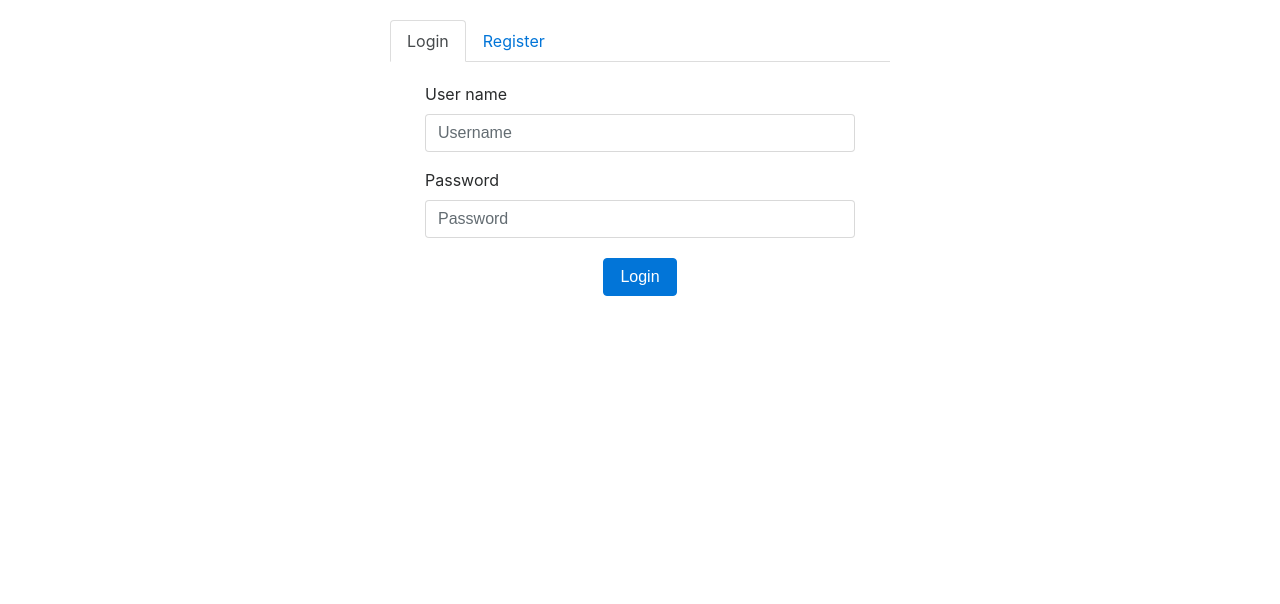
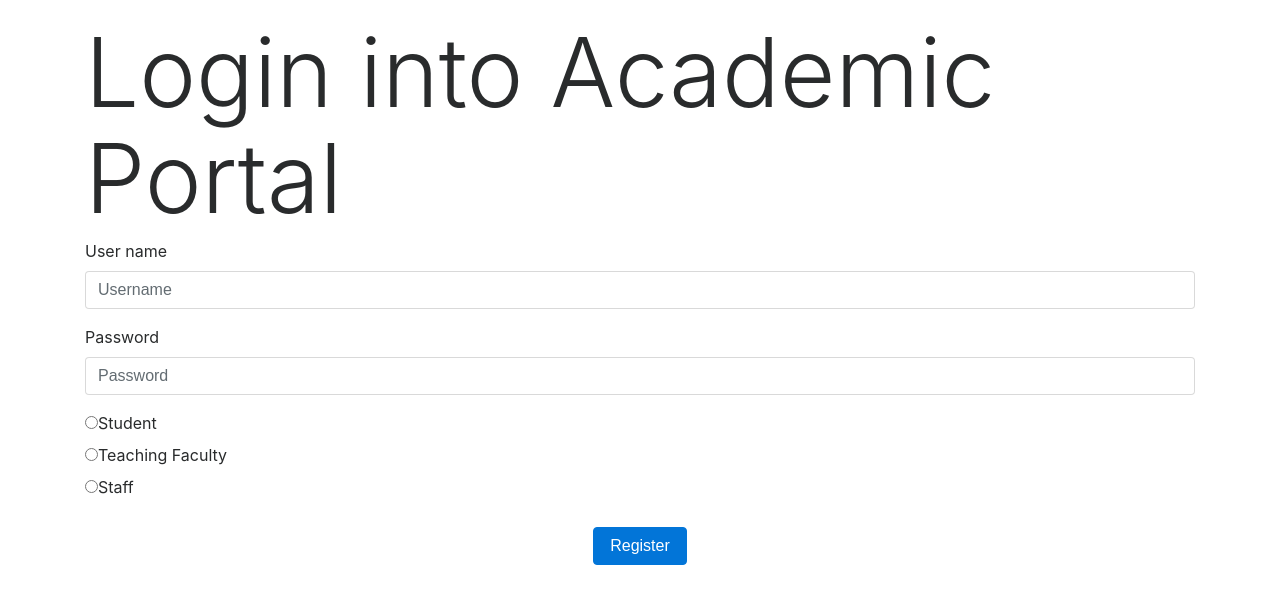
Before and after one commit to adityagupta1089/DBMS-Project, a PHP site: page / in a window 1280 px wide. Shown: the top 604 px of the page. Run offline with PHP 8.4, Linux system fonts and the light colour scheme; some libraries are stand-ins or nearby versions.

```diff
--- a/index.php
+++ b/index.php
@@ -50,43 +50,12 @@
     <body>
         <div class="container">
 
-            <!-- Navigation bar -->
-            <ul class="nav nav-tabs" id="nav-login-register">
-                <li class="nav-item">
-                    <a class="nav-link active" data-toggle="tab" href="#login">Login</a>
-                </li>
-                <li class="nav-item">
-                    <a class="nav-link" data-toggle="tab" href="#register">Register</a>
-                </li>
-            </ul>
+            <!-- Title -->
+            <h1 class="display-1">Login into Academic Portal</h1>
 
-            <!-- Tab contents -->
-            <div class="tab-content" id="data-login-register">
-                <div id="login" class="tab-pane active container">
-                    <!-- Login form -->
-                    <form id="login-form">
-                        <div>
-                            <div class="form-group">
-                                <label for="login-name">User name</label>
-                                <input type="text" class="form-control" id="login-name" placeholder="Username">
-                            </div>
-                            <div class="form-group">
-                                <label for="login-pass">Password</label>
-                                <input type="password" class="form-control" id="login-pass" placeholder="Password">
-                            </div>
-                            <div style="font-size:11px; color:#cc0000; margin-top:10px">
-                                <?php echo $error; ?>
-                            </div>
-                            <div class="row">
-                                <button class="btn btn-primary" type="submit">Login</button>
-                            </div>
-                        </div>
-                    </form>
-                </div>
-                <div id="register" class="tab-pane container">
             <!-- Register Form -->
             <form id="register-form">
-                        <div>
+                <div id="form-div">
                     <div class="form-group">
                         <label for="register-name">User name</label>
                         <input type="text" class="form-control" id="register-name" placeholder="Username">
@@ -110,7 +79,6 @@
                 </div>
             </form>
         </div>
-            </div>
 
         <!-- Bootstap core Javascripts -->
         <script src="https://code.jquery.com/jquery-3.2.1.slim.min.js" integrity="sha384-KJ3o2DKtIkvYIK3UENzmM7KCkRr/rE9/Qpg6aAZGJwFDMVNA/GpGFF93hXpG5KkN" crossorigin="anonymous"></script>
```
Lines whose indentation alone changed are shown as unchanged.
